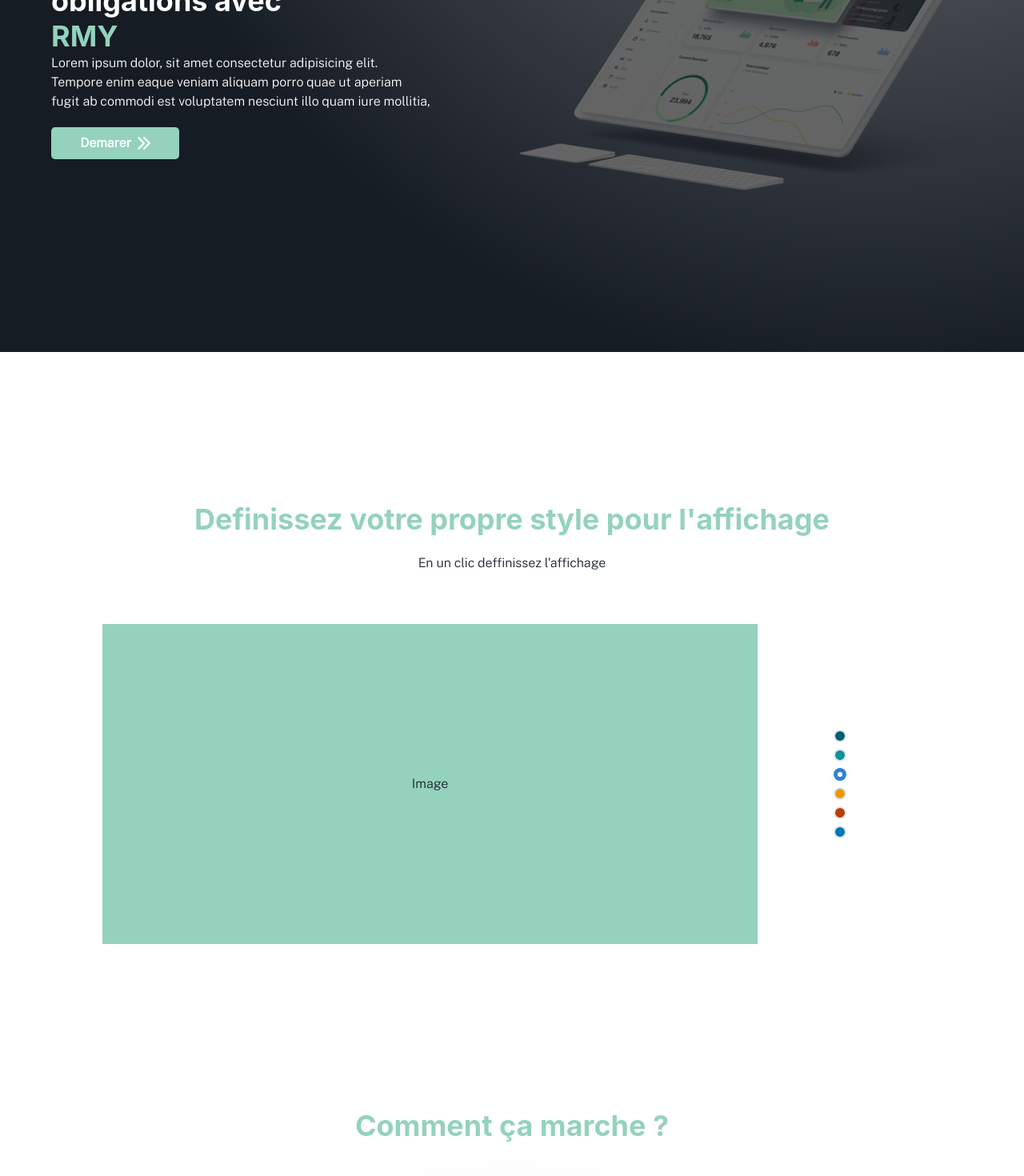
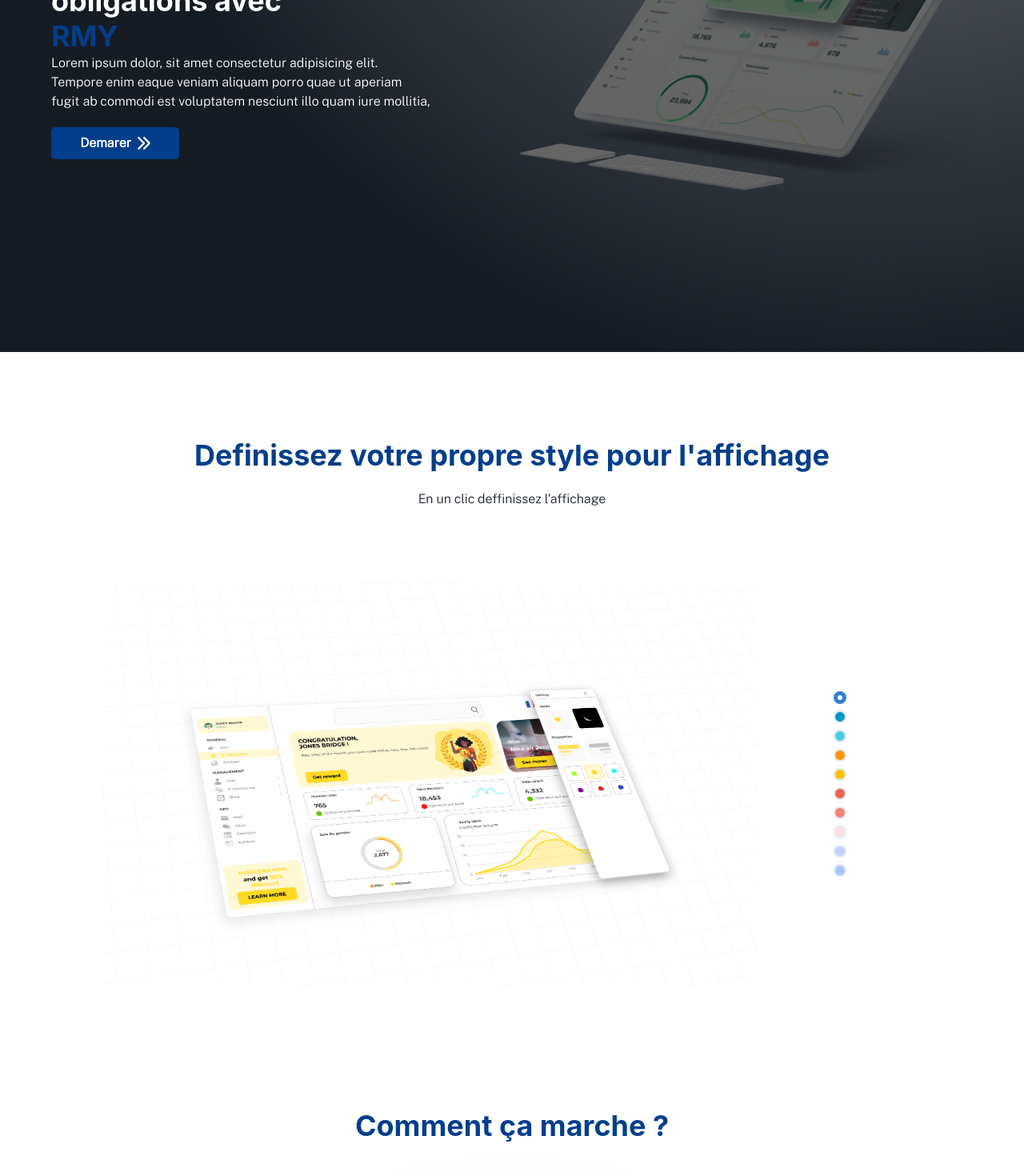
Before and after one commit to SOGELAFRIK/API_gestionObligation, a Next.js app: page / in a window 1280 px wide. Shown: the part 360-1830 px from the top of the page at 80% size. Built offline with nearby package versions, Linux system fonts and the light colour scheme.

Commit message:
animation

```diff
--- a/package.json
+++ b/package.json
@@ -26,6 +26,7 @@
     "framer-motion": "^10.12.11",
     "next": "13.4.2",
     "react": "18.2.0",
+    "react-awesome-reveal": "^4.2.3",
     "react-dom": "18.2.0",
     "typescript": "5.0.4"
   },
--- a/src/pages/index.tsx
+++ b/src/pages/index.tsx
@@ -1,5 +1,4 @@
 import Head from "next/head";
-import { Inter } from "next/font/google";
 import {
   Box,
   Button,
@@ -19,6 +18,7 @@ import { ArrowRightIcon } from "@chakra-ui/icons";
 import { FontAwesomeIcon } from "@fortawesome/react-fontawesome";
 import { faBoltLightning, faCloud } from "@fortawesome/free-solid-svg-icons";
 import { faLightbulb } from "@fortawesome/free-regular-svg-icons";
+import { Fade } from "react-awesome-reveal";
 
 //--------------------------------------------assets------------------------------------------------------------------
 const colorPallete = {
@@ -30,15 +30,18 @@ const colorPallete = {
   grey: "rgb(99, 115, 129)",
 };
 const colorList = [
-  { id: 1, color: "#005f73" },
-  { id: 2, color: "#0a9396" },
-  { id: 3, color: "#94d2bd" },
-  { id: 4, color: "#ee9b00" },
-  { id: 5, color: "#bb3e03" },
-  { id: 6, color: "#0077b6" },
+  { id: 1, color: "#023e8a" },
+  { id: 2, color: "#0096c7" },
+  { id: 3, color: "#48cae4" },
+  { id: 4, color: "#ff9500" },
+  { id: 5, color: "#ffc300" },
+  { id: 6, color: "#ef6351" },
+  { id: 7, color: "#f38375" },
+  { id: 8, color: "#ffe3e0" },
+  { id: 9, color: "#c1d3fe" },
+  { id: 10, color: "#abc4ff" },
 ];
 // ---------------------------------------------assets--------------------------------------------------------------------------
-
 
 // -------------------------------------------structure des avantages ------------------------------------------------
 interface Advantage {
@@ -59,7 +62,7 @@ const Avantage: React.FC<Advantage> = ({ adavantageItem, colorScheme }) => {
         h={{ base: "20em", md: "100%" }}
         mb={{ base: "2em", md: "0em" }}
         borderWidth={"2px"}
-        borderColor={colorScheme}
+        borderColor={colorPallete.white}
         borderRadius={"3xl"}
         role="group"
       >
@@ -71,7 +74,7 @@ const Avantage: React.FC<Advantage> = ({ adavantageItem, colorScheme }) => {
           w={"90%"}
           h={"90%"}
         >
-          <Text color={colorScheme} fontWeight={"bold"}>
+          <Text color={colorPallete.white} fontWeight={"bold"}>
             {adavantageItem.title}
           </Text>
           <Text color={colorPallete.white}>{adavantageItem.description}</Text>
@@ -121,7 +124,8 @@ const Fonctions: React.FC<Fonction> = ({ fonctionsItems, colorScheme }) => {
 export default function Home() {
   const [isLargerThan768] = useMediaQuery("(min-width: 768px)");
 
-  const [colorScheme, setColorScheme] = useState("#94d2bd");
+  const [colorScheme, setColorScheme] =
+    useState("#023e8a"); /* la couleur de base */
   const changeHandler = (e: string) => {
     setColorScheme(e);
   };
@@ -176,28 +180,6 @@ export default function Home() {
       imageLink: "./lieu_de_travail_fille.svg",
     },
   ];
-  const fonctionList = [
-    {
-      id: 1,
-      title: "Lorem ipsum dolor sit amet consectetur adipisicing elit",
-      imageLink: "",
-    },
-    {
-      id: 2,
-      title: "Lorem ipsum dolor sit amet consectetur adipisicing elit",
-      imageLink: "",
-    },
-    {
-      id: 3,
-      title: "Lorem ipsum dolor sit amet consectetur adipisicing elit",
-      imageLink: "",
-    },
-    {
-      id: 4,
-      title: "Lorem ipsum dolor sit amet consectetur adipisicing elit",
-      imageLink: "",
-    },
-  ];
   return (
     <>
       <Head>
@@ -217,8 +199,6 @@ export default function Home() {
             bgRepeat={"no-repeat"}
             bgSize={"cover"}
             flexDirection={"column"}
-          // filter="auto"
-          // brightness="40%"
           >
             {/* la navigation */}
             <Center
@@ -255,6 +235,14 @@ export default function Home() {
                   justifyContent={"center"}
                   flexDirection={"column"}
                 >
+                  {/* le texte de la banier  */}
+                  <Fade
+                    cascade
+                    direction="down"
+                    triggerOnce={true}
+                    className="fadeHeader"
+                  >
+                    {" "}
                     <Heading color={colorPallete.white}>
                       Gestion et suivi des<br></br>
                       obligations avec<br></br>
@@ -284,6 +272,8 @@ export default function Home() {
                       {/* <FontAwesomeIcon icon={faBolt} size="2xs" style={{color: "#ffffff",}} /> */}
                       Demarer
                     </Button>
+                  </Fade>
+                  {/* ------------ */}
                 </Flex>
                 {isLargerThan768 ? (
                   <Center
@@ -295,8 +285,7 @@ export default function Home() {
                     bgPosition={"center"}
                     filter="auto"
                     brightness="40%"
-                >
-                </Center>
+                  ></Center>
                 ) : null}
               </Flex>
             </Center>
@@ -309,26 +298,30 @@ export default function Home() {
             flexDirection={"column"}
             mt={"4em"}
           >
+            {/* l'entete du choix de style  */}
+            <Fade className="fadeCenter" cascade>
               <Heading color={colorScheme} textAlign={"center"}>
                 {"Definissez votre propre style pour l'affichage"}
               </Heading>
               <Text mt={"5"} textAlign={"center"}>
                 {"En un clic deffinissez l'affichage"}{" "}
               </Text>
+            </Fade>
 
             <Center w={"100%"} mt={"4em"}>
               <Flex
                 w={{ base: "100%", md: "80%" }}
-              h={{ base: "auto", md: "50vh" }}
+                h={{ base: "auto", md: "70vh" }}
                 flexDirection={{ base: "column-reverse", md: "row" }}
               >
                 <Center
                   w={{ base: "100%", md: "80%" }}
                   h={{ base: "50vh", md: "100%" }}
-                bg={colorScheme}
-              >
-                Image
-              </Center>
+                  bgImage={"url(03.png)"}
+                  bgSize={"contain"}
+                  bgRepeat={"no-repeat"}
+                  bgPosition={"center"}
+                ></Center>
 
                 <Center
                   w={{ base: "100%", md: "20%" }}
@@ -377,13 +370,13 @@ export default function Home() {
                   borderRadius={"15px"}
                   flexDirection={"column"}
                 >
-                <Center mb={"2em"}>
+                  {/* <Center mb={"2em"}>
                   <FontAwesomeIcon
                     icon={faBoltLightning}
                     size="sm"
                     style={{ color: colorScheme }}
                   />
-                </Center>
+                </Center> */}
 
                   <Text fontWeight={"bold"} fontSize={"1.3em"} mb={"2em"}>
                     Bonne Performances
@@ -409,13 +402,13 @@ export default function Home() {
                     boxShadow={"rgba(17, 12, 46, 0.15) 0px 48px 100px 0px"}
                     flexDirection={"column"}
                   >
-                  <Center mb={"2em"}>
+                    {/* <Center mb={"2em"}>
                     <FontAwesomeIcon
                       icon={faLightbulb}
                       style={{ color: "#ffba08" }}
                       size="sm"
                     />
-                  </Center>
+                  </Center> */}
                     <Text fontWeight={"bold"} fontSize={"1.3em"} mb={"2em"}>
                       Bonne Performances
                     </Text>
@@ -434,13 +427,13 @@ export default function Home() {
                   borderRadius={"15px"}
                   flexDirection={"column"}
                 >
-                <Center mb={"2em"}>
+                  {/* <Center mb={"2em"}>
                   <FontAwesomeIcon
                     icon={faCloud}
                     style={{ color: colorScheme }}
                     size="sm"
                   />
-                </Center>
+                </Center> */}
 
                   <Text fontWeight={"bold"} fontSize={"1.3em"} mb={"2em"}>
                     Sauvegarde
@@ -450,16 +443,17 @@ export default function Home() {
                     Quidem nemo suscipit asperiores, officia fugiat ad.
                   </Text>
                 </Center>
+                {/* ---------------- */}
               </Flex>
             </Center>
           </Center>
 
-        {/* nos avantages et fonctionalites */}
+          {/* nos avantages*/}
           <Center
             w={"100%"}
             h={{ base: "auto", md: "100vh" }}
             flexDirection={"column"}
-          bg={colorPallete.black}
+            bg={colorScheme}
             color={colorPallete.white}
           >
             <Heading textAlign={"center"}>
@@ -481,7 +475,6 @@ export default function Home() {
                 h={{ base: "auto", md: "90%" }}
                 flexDirection={{ base: "column", md: "row" }}
                 justifyContent={"space-between"}
-              // role="group"
               >
                 {advantageList.map((item) => (
                   <Avantage
@@ -492,39 +485,6 @@ export default function Home() {
                 ))}
               </Flex>
             </Center>
-
-          {/* fonctionalites */}
-          {/* <Heading textAlign={"center"}>Fonctionalités</Heading>
-          <Text
-            textAlign={"center"}
-            w={{ base: "100%", md: "60%" }}
-            color={"#778da9"}
-          >
-            Lorem ipsum dolor sit amet, consectetur adipisicing elit. Adipisci
-            sint nesciunt, vitae dicta quasi non, iure tempore vel deserunt
-            eaque quod ullam ipsum accusantium porro suscipit omnis id
-            praesentium facere?Lorem ipsum dolor sit amet, consectetur
-            adipisicing elit. Adipisci sint nesciunt, vitae dicta quasi non,
-            iure tempore vel deserunt eaque quod ullam ipsum accusantium porro
-            suscipit omnis id praesentium facere?
-          </Text>
-          <Center w={"100%"} h={{ base: "auto", md: "30vh" }} mt={"2em"}>
-            <Flex
-              w={"90%"}
-              h={{ base: "auto", md: "90%" }}
-              flexDirection={{ base: "column", md: "row" }}
-              justifyContent={"space-around"}
-              role="group"
-            >
-              {fonctionList.map((item) => (
-                <Fonctions
-                  key={item.id}
-                  fonctionsItems={item}
-                  colorScheme={colorScheme}
-                />
-              ))}
-            </Flex>
-          </Center> */}
           </Center>
 
           {/* a propos de nous  */}
@@ -539,7 +499,6 @@ export default function Home() {
               <Center
                 w={{ base: "100%", md: "50%" }}
                 h={{ base: "70vh", md: "100%" }}
-              // bg={colorPallete.primary_blue}
                 justifyContent={"start"}
                 alignItems={"start"}
                 flexDirection={"column"}
@@ -591,17 +550,19 @@ export default function Home() {
             bg={colorPallete.black}
             flexDirection={"column"}
           >
+            <Fade className="fadeCenter">
               <Heading color={colorScheme}>RMY</Heading>
               <Box w={{ base: "90%", md: "80%" }} h={"auto"}>
                 <Text color={colorPallete.white} textAlign={"center"}>
                   Lorem ipsum dolor sit amet consectetur adipisicing elit. Eos
-              aliquam deserunt, vitae consequatur nostrum nisi exercitationem
-              temporibus, cupiditate itaque necessitatibus explicabo ex omnis
-              tenetur asperiores voluptatum autem dolorum amet numquam. Lorem
-              ipsum dolor sit amet consectetur adipisicing elit. Laboriosam
-              commodi accusantium quibusdam excepturi distinctio quo deleniti
-              similique earum. Temporibus quisquam quidem placeat ab vitae
-              similique? Dolore inventore nulla possimus tempora.
+                  aliquam deserunt, vitae consequatur nostrum nisi
+                  exercitationem temporibus, cupiditate itaque necessitatibus
+                  explicabo ex omnis tenetur asperiores voluptatum autem dolorum
+                  amet numquam. Lorem ipsum dolor sit amet consectetur
+                  adipisicing elit. Laboriosam commodi accusantium quibusdam
+                  excepturi distinctio quo deleniti similique earum. Temporibus
+                  quisquam quidem placeat ab vitae similique? Dolore inventore
+                  nulla possimus tempora.
                 </Text>
               </Box>
               <Link
@@ -613,6 +574,7 @@ export default function Home() {
               >
                 ©By SOGEL AFRIK
               </Link>
+            </Fade>
           </Center>
         </Box>
     </>
--- /dev/null
+++ b/src/styles/fade.css
@@ -0,0 +1,11 @@
+.bodyFade {
+  width: 100%;
+}
+.fadeCenter {
+  width: 100%;
+  height: 100%;
+  display: flex;
+  flex-direction: column;
+  align-items: center;
+  justify-content: center;
+}
--- a/src/styles/globals.css
+++ b/src/styles/globals.css
@@ -1,11 +1,12 @@
-@import url('https://fonts.googleapis.com/css2? family= Public+Sans:wght@300 & display=swap');
+@import url("https://fonts.googleapis.com/css2? family= Public+Sans:wght@300 & display=swap");
 
 body {
   max-width: 100vw;
   overflow-x: hidden;
 }
-*{
-  font-family: 'Public Sans', sans-serif;
+* {
+  font-family: "Public Sans", sans-serif;
+  /* transition: all 0.25s cubic-bezier(0.645, 0.045, 0.355, 1); */
 }
 
 a {
@@ -16,6 +17,6 @@ a {
   /* transform: translateX(20%); */
 }
 
-.animate1{
-  transition: 1s ease-in-out;
-}
+/* ------------------------------------------------------------- */
+
+@import url(fade.css);
```
Also changed, not shown: public/03.png (added), 1 other file (tests, documents, lock files or other folders). Lines whose indentation alone changed are shown as unchanged.
